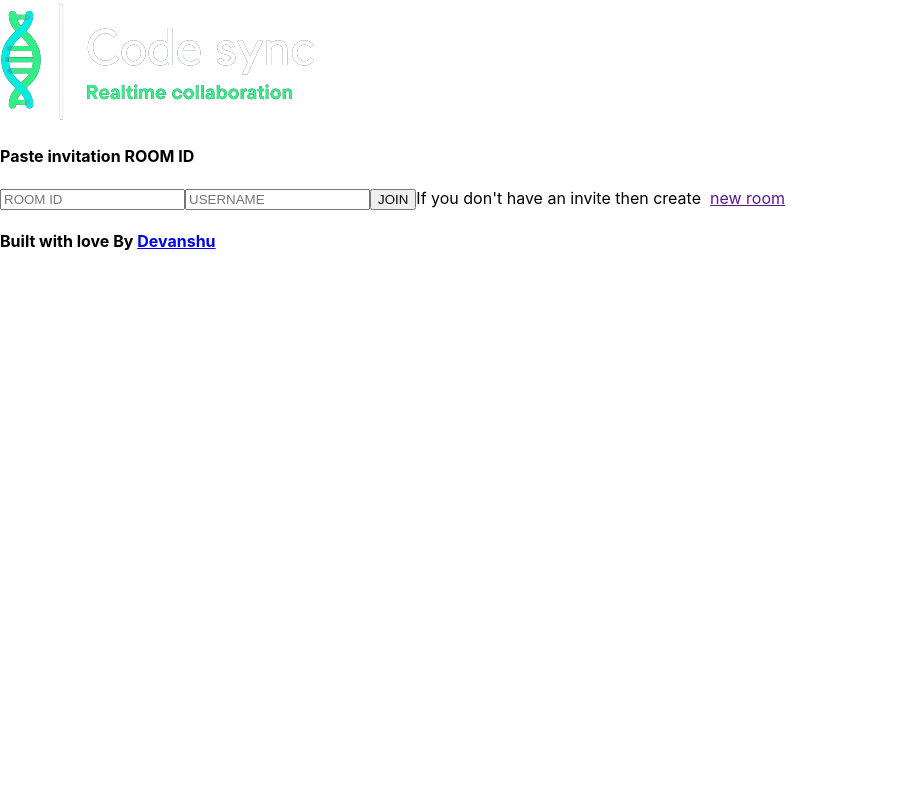
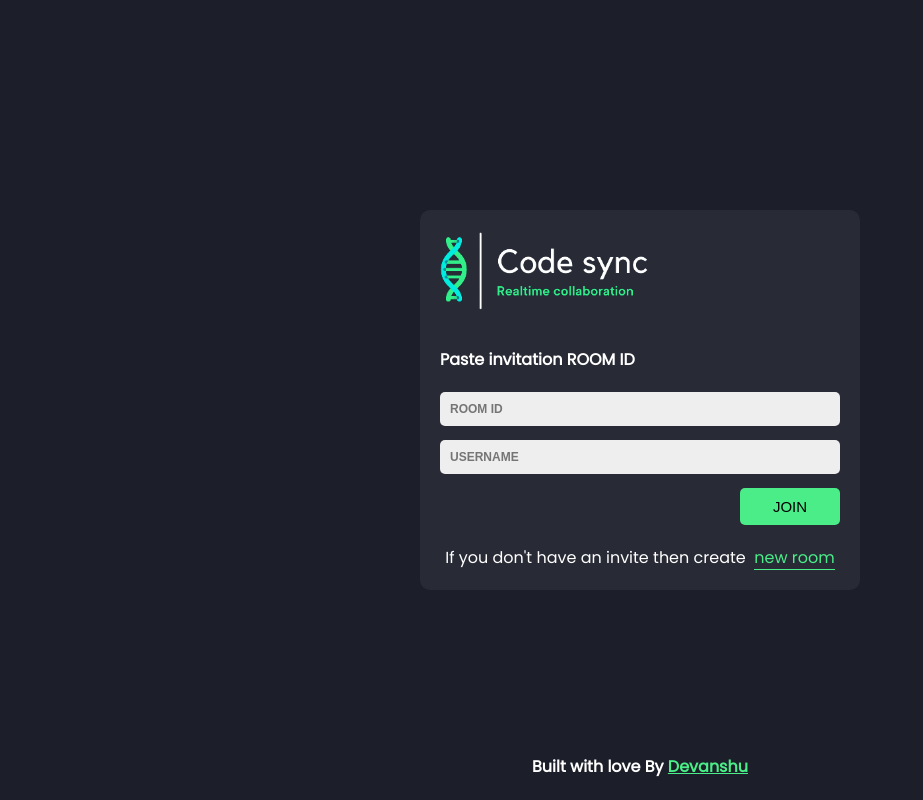
Before and after one commit to devanshuruhela/Peer-code-editor, a React (Create React App) app: page / in a window 1280 px wide. Shown: the whole page, without its empty margins (0-923 px from the left). Built offline with nearby package versions, Linux system fonts and the light colour scheme.

Commit message:
Home page ready with all the stylings

```diff
--- a/src/Pages/Homepage/home.page.jsx
+++ b/src/Pages/Homepage/home.page.jsx
@@ -5,15 +5,15 @@ export const Home = () => {
   return (
     <div className='homePageContainer'>
       <div className="formContainer">
-        <img src={logo} alt="code" />
+        <img src={logo} className='homepagelogo' alt="code" />
         <h4 className='main-label'> Paste invitation ROOM ID</h4>
         <div className="inputContainer">
           <input type="text" className='inputBox' placeholder='ROOM ID'/>
           <input type="text" className='inputBox' placeholder='USERNAME'/>
           <button className='btn joinbtn'>JOIN</button>
-          <span className='CreateInfo'>
+          <span className='createInfo'>
             If you don't have an invite then create &nbsp;
-            <a href="" className='createNewBtn'>new room </a>
+            <a href="google.com" className='createNewBtn'>new room </a>
           </span>
         </div>
       </div>
--- a/src/Pages/Homepage/homepage.styles.css
+++ b/src/Pages/Homepage/homepage.styles.css
@@ -0,0 +1,97 @@
+.homePageContainer
+{
+  height: 100vh;
+  display: flex;
+  align-items: center;
+  justify-content: center;
+  color: #fff;
+}
+
+.formContainer
+{
+  background:#282a36;
+  padding: 20px;
+  border-radius: 10px;
+  width: 400px;
+  max-width: 90%;
+
+}
+
+footer{
+  position: fixed;
+  bottom: 0px;
+}
+
+footer a{
+  color:#4aee88;
+}
+
+.inputContainer
+{
+  display: flex;
+  flex-direction: column;
+
+}
+
+.main-label
+{
+  margin-bottom: 20px;
+  margin-top:0;
+}
+
+.homepagelogo
+{
+  height: 80px;
+  margin-bottom: 30px;
+}
+.inputBox
+{
+  padding: 10px;
+  border-radius: 5px;
+  outline: none;
+  border: none;
+  margin-bottom: 14px;
+  background:#eee;
+  font-size: 12px;
+  font-weight: bold;
+}
+.btn
+{
+  border: none;
+  padding:10px;
+  border-radius: 5px;
+  font-size: 15px;
+  cursor: pointer;
+  transition: all 0.3s ease-in-out;
+}
+
+.joinbtn
+{
+  background: #4aed88;
+  width: 100px;
+  margin-left: auto;
+}
+
+.joinbtn:hover
+{
+  filter: brightness(70%);
+}
+
+.createInfo
+{
+  margin-top: 20px;
+  text-align: center;
+}
+
+.createNewBtn
+{
+  color: #4aed88;
+  text-decoration: none;
+  user-select: none;
+  border-bottom: 1px solid #4aed88;
+  transition: all 0.3s ease-in-out;
+}
+.createNewBtn:hover , footer a:hover
+{
+  filter: brightness(70%);
+}
--- a/src/index.css
+++ b/src/index.css
@@ -1,3 +1,4 @@
+@import url('https://fonts.googleapis.com/css2?family=Poppins&display=swap');
 body {
   margin: 0;
   font-family: -apple-system, BlinkMacSystemFont, 'Segoe UI', 'Roboto', 'Oxygen',
@@ -11,3 +12,9 @@ code {
   font-family: source-code-pro, Menlo, Monaco, Consolas, 'Courier New',
     monospace;
 }
+
+body
+{
+  background-color:#1c1e29;
+  font-family: 'Poppins', sans-serif;
+}
```
